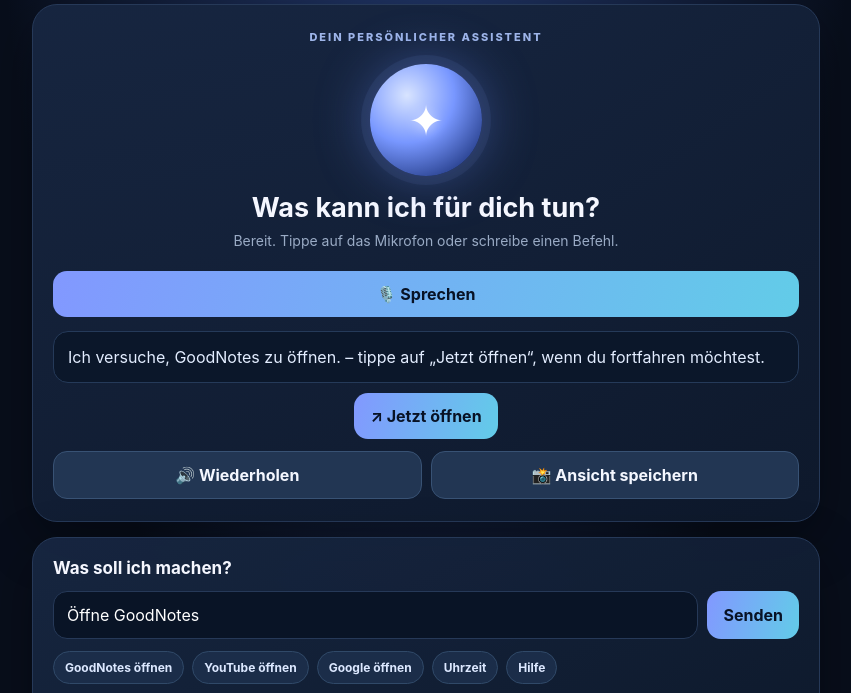
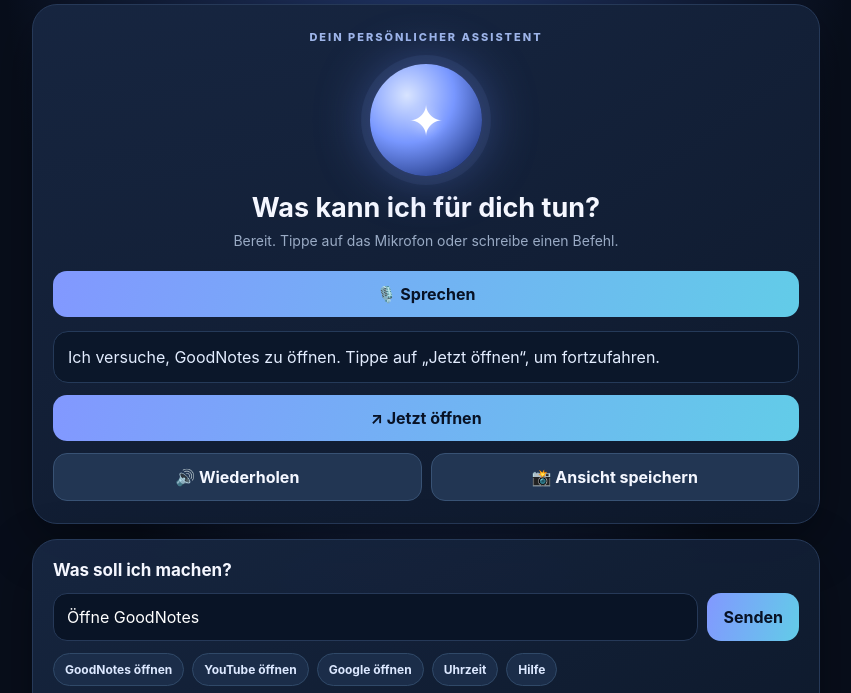
Before and after one commit to makethegame2goviral/AIToDo, a plain HTML site: page index.html in a window 1280 px wide. Both pictures are taken after a click on the button "GoodNotes öffnen". Shown: the part 69-762 px from the top of the page, without its empty margins (214-1065 px from the left). Drawn offline with Linux system fonts and the light colour scheme.

Commit message:
Repair command action flow and safe history storage

```diff
--- a/index.html
+++ b/index.html
@@ -46,13 +46,15 @@ button,input{font:inherit}button{border:0;border-radius:14px;padding:13px 16px;f
 <script>
 const $=id=>document.getElementById(id);let lastReply="Hallo! Ich bin Nova. Wie kann ich helfen?";let pendingUrl=null;let recognition=null;let listening=false;let installPrompt=null;
 const say=t=>{if(!$("voice").checked||!("speechSynthesis"in window))return;speechSynthesis.cancel();const u=new SpeechSynthesisUtterance(t);u.lang="de-DE";const voices=speechSynthesis.getVoices();const de=voices.find(v=>v.lang&&v.lang.toLowerCase().startsWith("de"));if(de)u.voice=de;speechSynthesis.speak(u)};
+function clearAction(){pendingUrl=null;const slot=$("actionSlot");if(slot){slot.replaceChildren();slot.classList.add("hidden")}}
 function reply(t){lastReply=t;$("reply").textContent=t;say(t)}
-function historyAdd(t){if(!$("historyToggle").checked)return;let items=[];try{items=JSON.parse(localStorage.getItem("nova-history")||"[]")}catch(e){}items.unshift({text:t,time:new Date().toLocaleTimeString("de-DE",{hour:"2-digit",minute:"2-digit"})});items=items.slice(0,6);try{localStorage.setItem("nova-history",JSON.stringify(items))}catch(e){}renderHistory()}
-function renderHistory(){let items=[];try{items=JSON.parse(localStorage.getItem("nova-history")||"[]")}catch(e){}$("history").innerHTML="";if(!items.length){$("history").innerHTML='<div class="muted">Deine letzten Befehle erscheinen hier.</div>';return}items.forEach(x=>{const d=document.createElement("div");d.className="history-item";const s=document.createElement("span");s.textContent=x.text;const tm=document.createElement("small");tm.textContent=x.time;d.append(s,tm);$("history").append(d)})}
-function openTarget(url,label){pendingUrl=url;if($("confirm").checked){reply(label+" – soll ich den Link jetzt öffnen?");$("reply").textContent=label+" – tippe auf „Jetzt öffnen“, wenn du fortfahren möchtest.";let b=$("openLink");if(!b){b=document.createElement("button");b.id="openLink";b.className="primary";b.style.marginTop="10px";$("reply").after(b)}b.textContent="↗ Jetzt öffnen";b.onclick=()=>{if(pendingUrl){location.href=pendingUrl;pendingUrl=null;b.remove()}}}else{location.href=url}}
-function run(raw){const original=raw.trim();if(!original)return;$("command").value=original;historyAdd(original);const c=original.toLowerCase().replace(/[!?.,]/g," ").replace(/\s+/g," ");
+function safeReadHistory(){try{const v=JSON.parse(localStorage.getItem("nova-history")||"[]");return Array.isArray(v)?v.filter(x=>x&&typeof x.text==="string"&&typeof x.time==="string").slice(0,6):[]}catch(e){return []}}
+function historyAdd(t){if(!$("historyToggle").checked)return;const items=safeReadHistory();items.unshift({text:t.slice(0,160),time:new Date().toLocaleTimeString("de-DE",{hour:"2-digit",minute:"2-digit"})});try{localStorage.setItem("nova-history",JSON.stringify(items.slice(0,6)))}catch(e){}renderHistory()}
+function renderHistory(){const items=safeReadHistory();$("history").replaceChildren();if(!items.length){$("history").innerHTML='<div class="muted">Deine letzten Befehle erscheinen hier.</div>';return}items.forEach(x=>{const d=document.createElement("div");d.className="history-item";const s=document.createElement("span");s.textContent=x.text;const tm=document.createElement("small");tm.textContent=x.time;d.append(s,tm);$("history").append(d)})}
+function openTarget(url,label){pendingUrl=url;if($("confirm").checked){reply(label+" Tippe auf „Jetzt öffnen“, um fortzufahren.");const slot=$("actionSlot");slot.replaceChildren();const b=document.createElement("button");b.type="button";b.className="primary";b.textContent="↗ Jetzt öffnen";b.onclick=()=>{const target=pendingUrl;clearAction();if(target)location.href=target};slot.append(b);slot.classList.remove("hidden")}else{location.href=url}}
+function run(raw){const original=raw.trim();if(!original)return;clearAction();$("command").value=original;historyAdd(original);const c=original.toLowerCase().replace(/[!?.,]/g," ").replace(/\\s+/g," ");
 const has=(...words)=>words.some(w=>c.includes(w));
-if(has("hilfe","was kannst du","befehle")){pendingUrl=null;reply("Du kannst sagen: Öffne GoodNotes, öffne YouTube, öffne Google, öffne Wikipedia, wie spät ist es, oder mach einen Screenshot dieser Assistenten-Ansicht.");return}
+if(has("hilfe","was kannst du","befehle")){reply("Du kannst sagen: Öffne GoodNotes, öffne YouTube, öffne Google, öffne Wikipedia, wie spät ist es, oder mach einen Screenshot dieser Assistenten-Ansicht.");return}
 if(has("uhrzeit","wie spät","wieviel uhr")){reply("Es ist "+new Date().toLocaleTimeString("de-DE",{hour:"2-digit",minute:"2-digit"})+".");return}
 if(has("datum","welcher tag","heute für ein tag")){reply("Heute ist "+new Date().toLocaleDateString("de-DE",{weekday:"long",day:"numeric",month:"long",year:"numeric"})+".");return}
 if(has("screenshot","bildschirmfoto","ansicht speichern")){captureView();return}
@@ -61,11 +63,11 @@ if(has("youtube")){openTarget("https://www.youtube.com/","Ich öffne YouTube.");
 if(has("google")){openTarget("https://www.google.com/","Ich öffne Google.");return}
 if(has("wikipedia")){openTarget("https://de.wikipedia.org/","Ich öffne Wikipedia.");return}
 if(has("safari","browser")){reply("Du benutzt bereits Safari oder einen anderen Browser. Eine Website kann Safari nicht als eigene App fernstarten.");return}
-if(has("stop","abbrechen")){pendingUrl=null;if("speechSynthesis"in window)speechSynthesis.cancel();const b=$("openLink");if(b)b.remove();reply("Okay, abgebrochen.");return}
+if(has("stop","abbrechen")){clearAction();if("speechSynthesis"in window)speechSynthesis.cancel();reply("Okay, abgebrochen.");return}
 reply("Diesen Befehl kann ich noch nicht ausführen. Tippe auf „Hilfe“, um die unterstützten Befehle zu sehen.");}
 function captureView(){const canvas=document.createElement("canvas");canvas.width=1100;canvas.height=1350;const x=canvas.getContext("2d");const grad=x.createLinearGradient(0,0,1100,1350);grad.addColorStop(0,"#172b50");grad.addColorStop(1,"#080e1b");x.fillStyle=grad;x.fillRect(0,0,1100,1350);x.fillStyle="#62e2ee";x.font="bold 34px Arial";x.fillText("✦ NOVA ASSISTANT",70,95);x.fillStyle="#f5f7ff";x.font="bold 54px Arial";x.fillText("Dein iPad-Assistent",70,205);x.fillStyle="#8298ff";x.beginPath();x.arc(550,410,105,0,Math.PI*2);x.fill();x.fillStyle="#fff";x.font="bold 90px Arial";x.fillText("✦",515,440);x.fillStyle="#dce8ff";x.font="bold 30px Arial";x.fillText("Letzte Antwort",70,600);x.fillStyle="#f5f7ff";x.font="28px Arial";wrapText(x,lastReply,70,665,940,43);x.fillStyle="#9aabc5";x.font="22px Arial";x.fillText("Erstellt am "+new Date().toLocaleString("de-DE"),70,1250);const a=document.createElement("a");a.download="nova-assistant-ansicht.png";a.href=canvas.toDataURL("image/png");a.click();reply("Die Nova-Ansicht wurde als PNG-Bild erstellt. Das ist kein Screenshot des gesamten iPad-Bildschirms.");}
 function wrapText(ctx,text,x,y,maxWidth,lineHeight){const words=text.split(" ");let line="";for(const word of words){const test=line+word+" ";if(ctx.measureText(test).width>maxWidth&&line){ctx.fillText(line,x,y);line=word+" ";y+=lineHeight;if(y>1120)break}else line=test}if(line&&y<=1120)ctx.fillText(line,x,y)}
-$("send").onclick=()=>$("command").value&&run($("command").value);$("command").addEventListener("keydown",e=>{if(e.key==="Enter")run($("command").value)});document.querySelectorAll("[data-command]").forEach(b=>b.onclick=()=>run(b.dataset.command));$("repeat").onclick=()=>say(lastReply);$("snap").onclick=captureView;$("clearHistory").onclick=()=>{localStorage.removeItem("nova-history");renderHistory();reply("Der Befehlsverlauf wurde auf diesem Gerät gelöscht.")};
+$("send").onclick=()=>$("command").value&&run($("command").value);$("command").addEventListener("keydown",e=>{if(e.key==="Enter")run($("command").value)});document.querySelectorAll("[data-command]").forEach(b=>b.onclick=()=>run(b.dataset.command));$("repeat").onclick=()=>say(lastReply);$("snap").onclick=captureView;$("clearHistory").onclick=()=>{try{localStorage.removeItem("nova-history")}catch(e){}renderHistory();reply("Der Befehlsverlauf wurde auf diesem Gerät gelöscht.")};
 const SR=window.SpeechRecognition||window.webkitSpeechRecognition;if(SR){recognition=new SR();recognition.lang="de-DE";recognition.interimResults=false;recognition.maxAlternatives=1;recognition.onresult=e=>{const t=e.results[0][0].transcript;$("status").textContent="Erkannt: "+t;run(t)};recognition.onerror=e=>{$("status").textContent=e.error==="not-allowed"?"Mikrofonzugriff verweigert. Erlaube ihn in den Safari-Einstellungen.":"Spracherkennung gerade nicht verfügbar. Du kannst tippen."};recognition.onend=()=>{listening=false;$("mic").setAttribute("aria-pressed","false");$("mic").textContent="🎙️ Sprechen";if($("continuous").checked&&document.visibilityState==="visible")setTimeout(startListening,500)}}
 function startListening(){if(!recognition||listening)return;try{recognition.start();listening=true;$("mic").setAttribute("aria-pressed","true");$("mic").textContent="■ Zuhören beenden";$("status").textContent="Ich höre zu …"}catch(e){$("status").textContent="Mikrofon bitte kurz warten lassen."}}
 $("mic").onclick=()=>{if(!recognition){reply("Dieser Browser unterstützt keine Web-Spracherkennung. Nutze die Diktierfunktion deiner Tastatur oder tippe den Befehl.");return}if(listening){$("continuous").checked=false;recognition.stop()}else startListening()};
```
